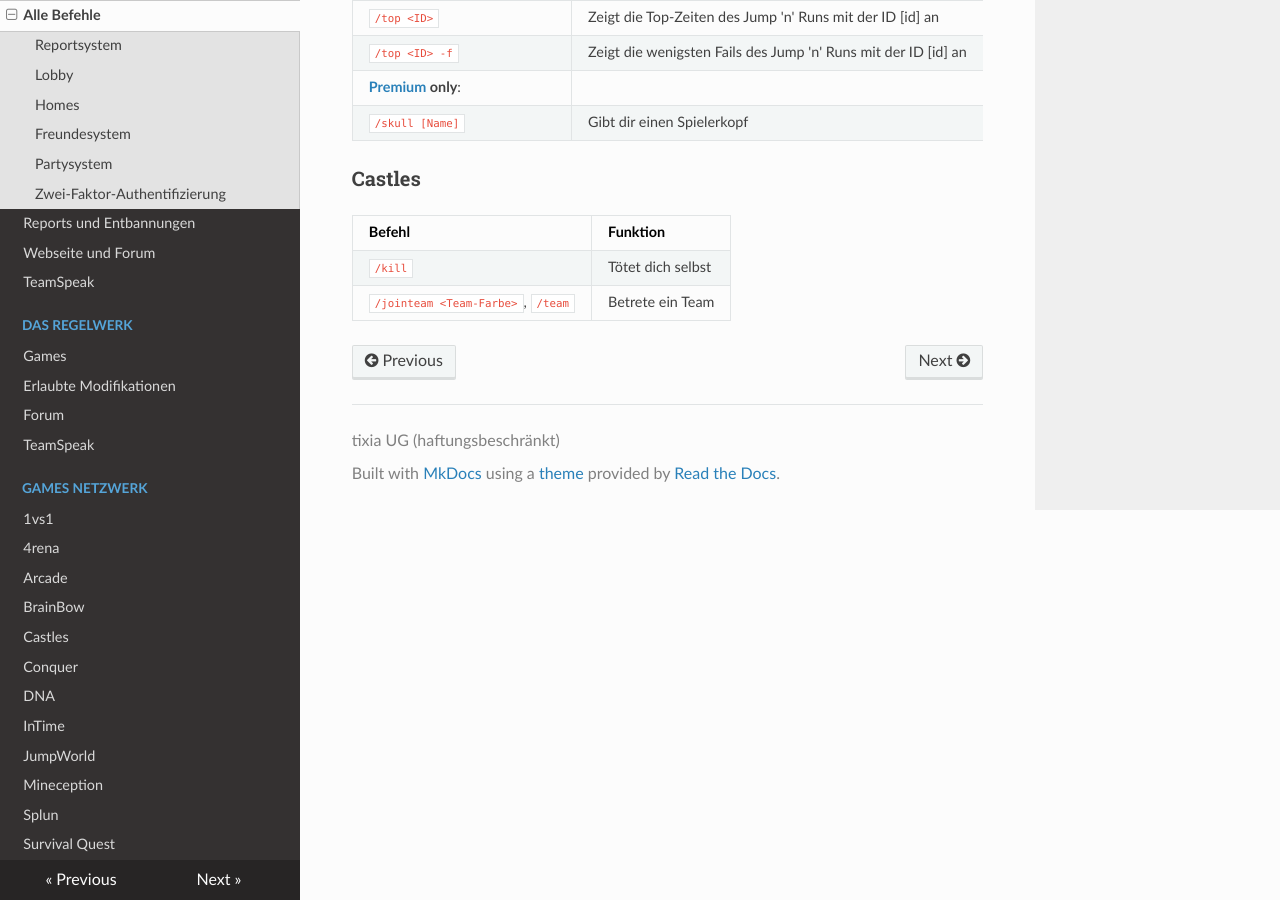
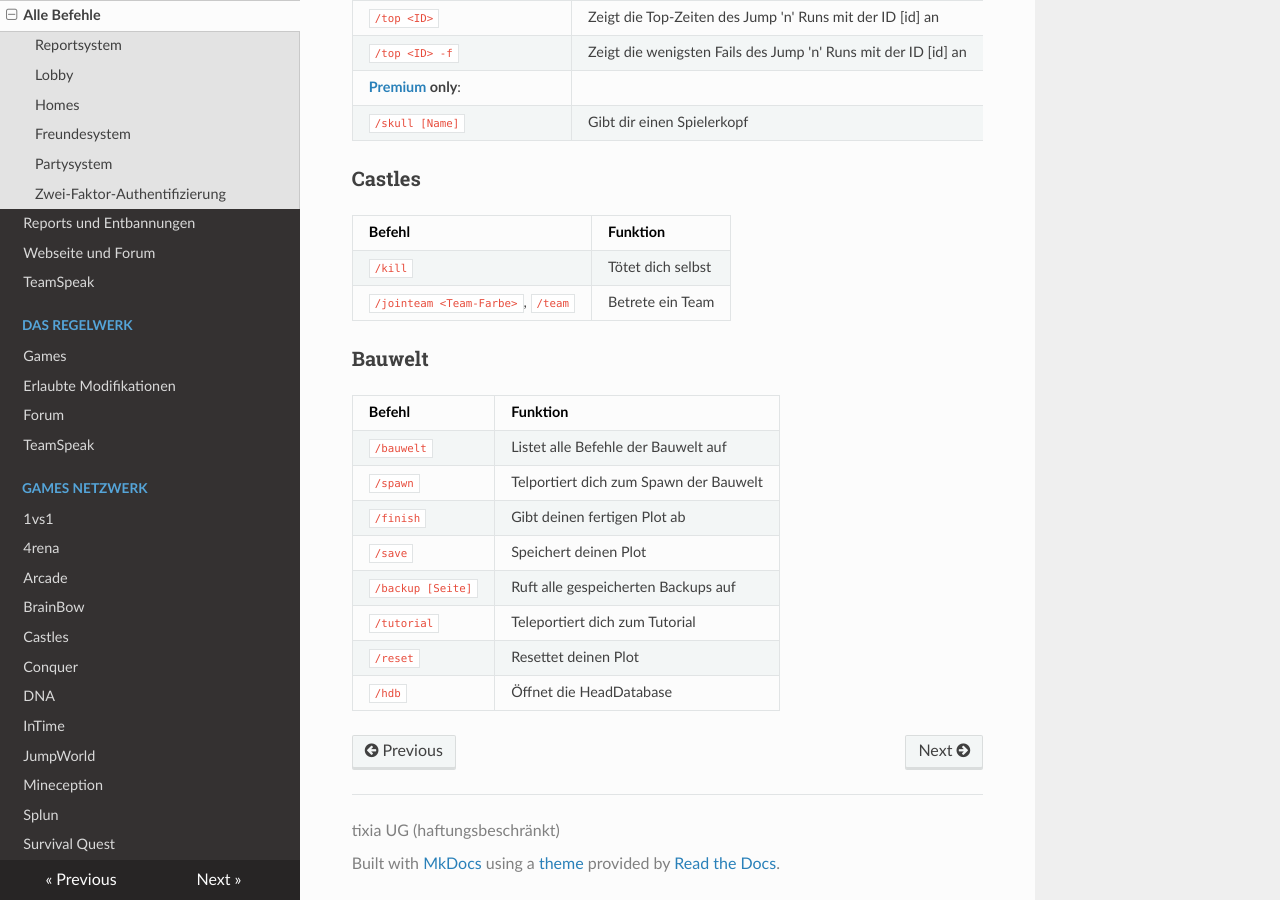
Before and after one commit to TimoliaDE/HowTo, an MkDocs documentation site: the page built from docs/commands.md, in a window 1280 px wide and 900 px high, scrolled down 6614 px. Built offline with MkDocs 1.6.1, drawn with Linux system fonts in a browser that asks for light colours; nearby versions of some CDN libraries; old or Windows-style settings are respelled for this version of MkDocs.

Commit message:
Update commands.md

```diff
--- a/docs/commands.md
+++ b/docs/commands.md
@@ -201,3 +201,15 @@ Solltest du dein Handy verlieren, kannst du dich weiterhin mit Backupcodes anmel
 | ------ | -------- |
 | `/kill`                         | Tötet dich selbst |
 | `/jointeam <Team-Farbe>`, `/team` | Betrete ein Team |
+
+### Bauwelt
+| Befehl | Funktion |
+| ------ | -------- |
+| `/bauwelt` | Listet alle Befehle der Bauwelt auf |
+| `/spawn` | Telportiert dich zum Spawn der Bauwelt |
+| `/finish` | Gibt deinen fertigen Plot ab |
+| `/save` | Speichert deinen Plot |
+| `/backup [Seite]` | Ruft alle gespeicherten Backups auf |
+| `/tutorial` | Teleportiert dich zum Tutorial |
+| `/reset` | Resettet deinen Plot |
+| `/hdb` | Öffnet die HeadDatabase |
```
